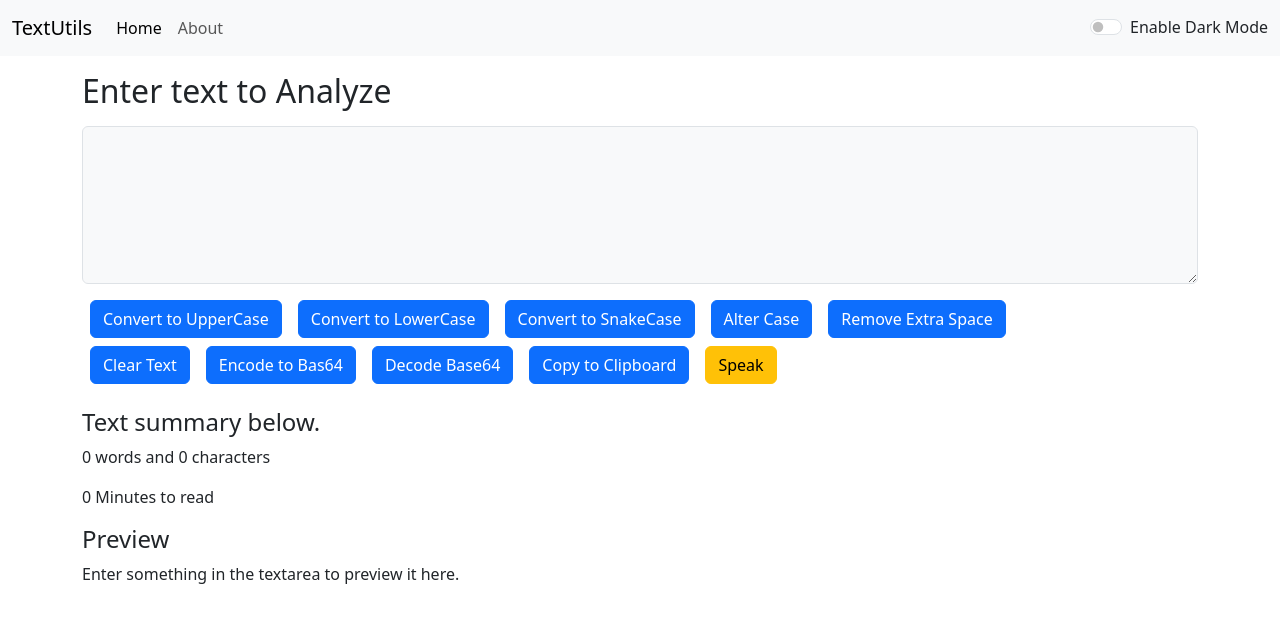
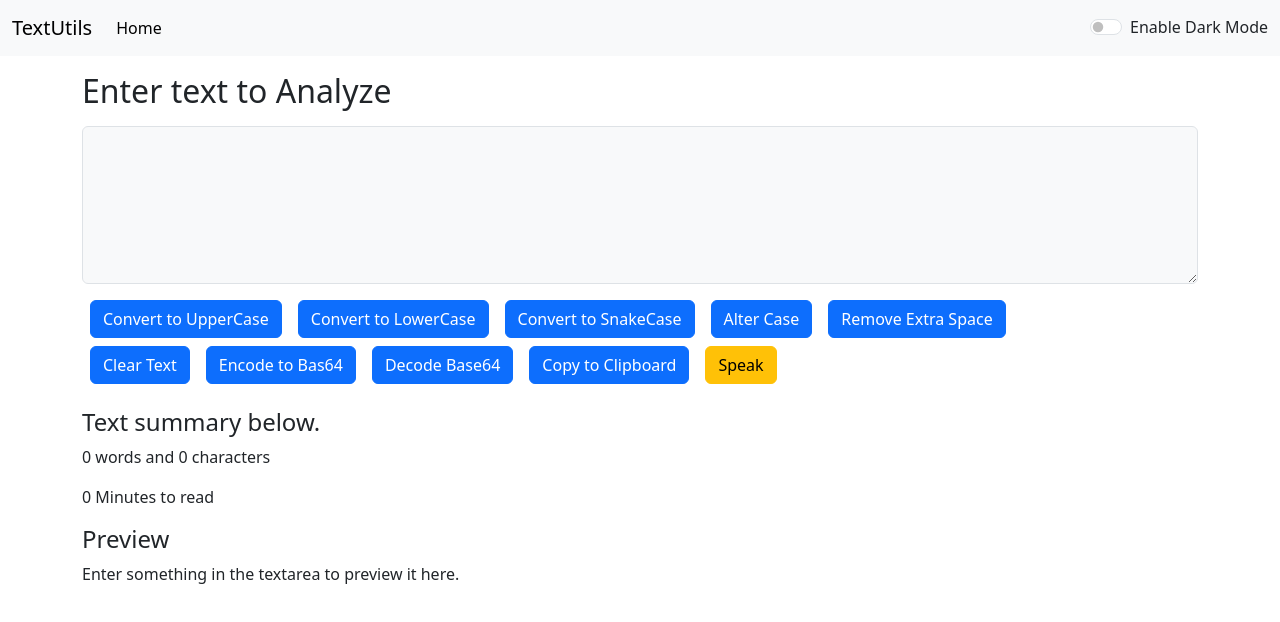
Before and after one commit to namrataach/TextUtil, a React (Create React App) app: page / in a window 1280 px wide. Shown: the top 622 px of the page. Built offline with nearby package versions, Linux system fonts and the light colour scheme.

Commit message:
4th commit ready for deployment for the time being

```diff
--- a/src/App.js
+++ b/src/App.js
@@ -46,7 +46,7 @@ function App() {
   return (
     <>
     {/* <BrowserRouter> */}
-    <Navbar title="TextUtils" mode={mode} about="About" toggleMode={toggleMode} />
+    <Navbar title="TextUtils" mode={mode} toggleMode={toggleMode} />
 
     <Alert alert={alert} />
     <TextForm title="Enter text to Analyze" mode={mode} showalert={showalert}/>
```
